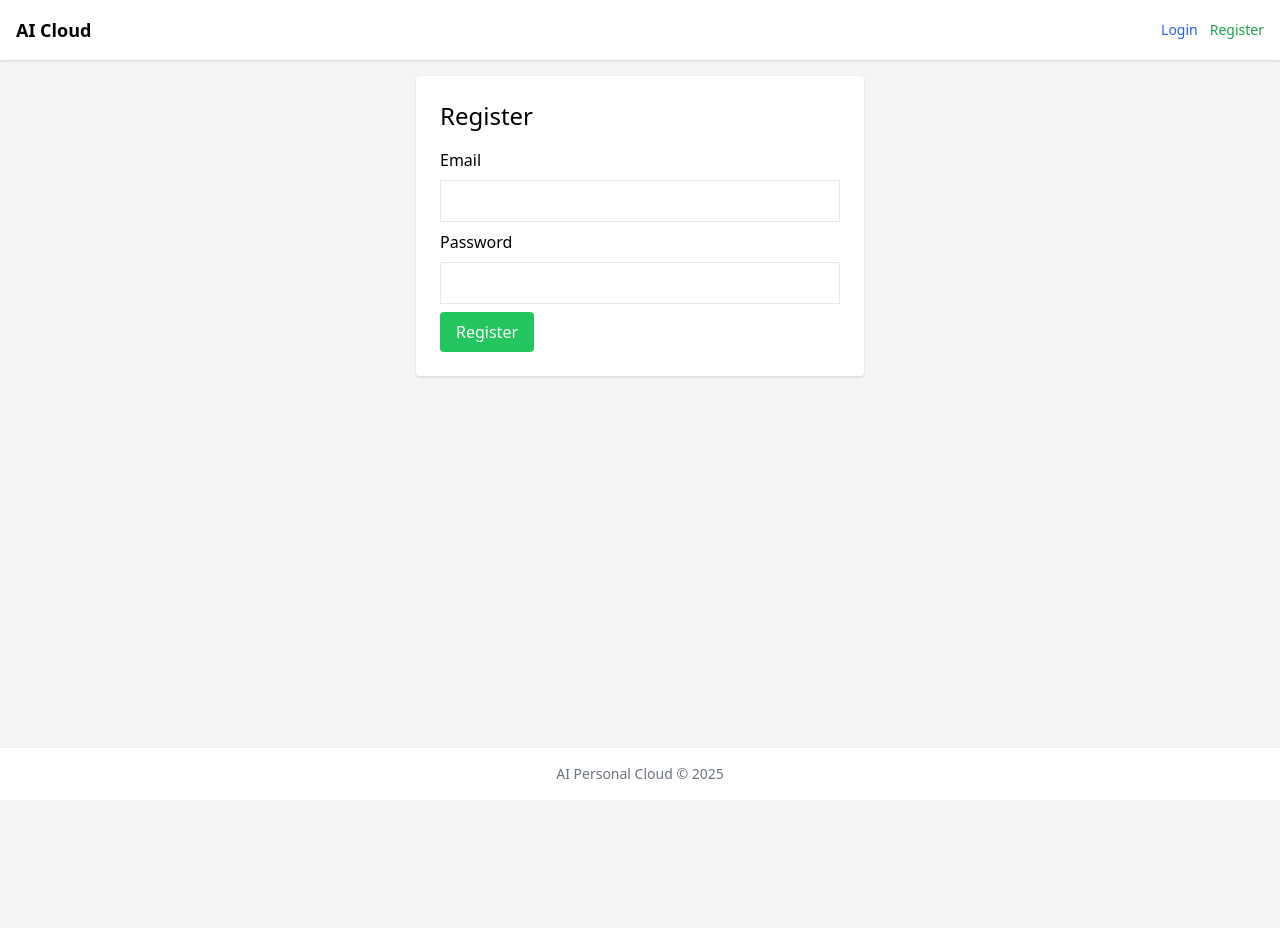
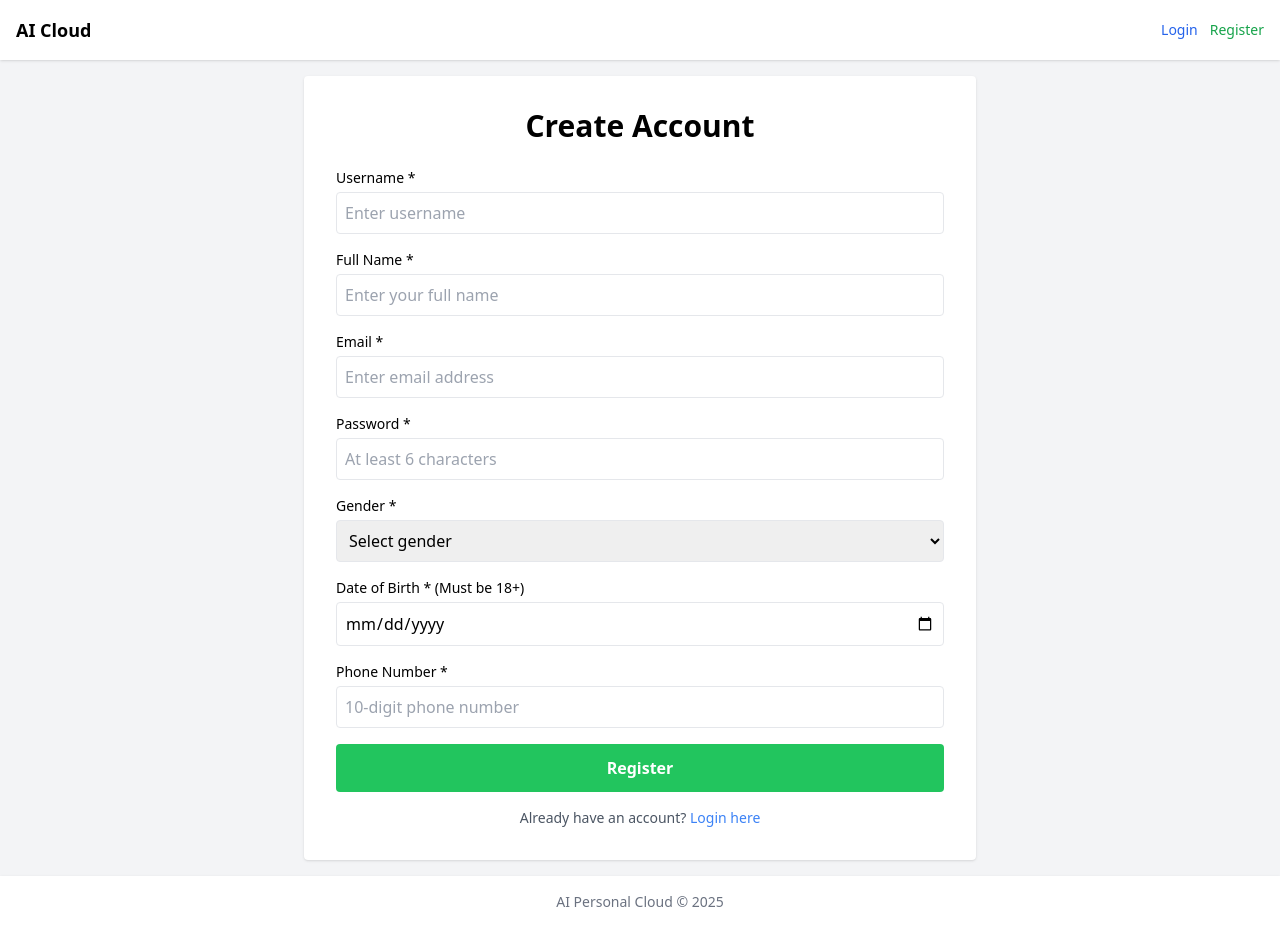
Before and after one commit to Akshat5rawat/Ai-Powered-Personal-Cloud-Storage, a React (Create React App) app in the folder frontend/: page /register in a window 1280 px wide. Before the commit the page ends 800 px from the top, so only its background shows below. Built offline with nearby package versions, Linux system fonts and the light colour scheme.

Commit message:
fix bug and update login and register

```diff
--- a/frontend/src/components/Header.js
+++ b/frontend/src/components/Header.js
@@ -13,14 +13,9 @@ export default function Header() {
       setLoggedIn(authenticated);
 
       if (authenticated) {
-        // Try to get user email from token (basic decode)
-        try {
-          const token = localStorage.getItem('token');
-          const payload = JSON.parse(atob(token.split('.')[1]));
-          setUser({ email: localStorage.getItem('userEmail') || 'User' });
-        } catch (e) {
-          setUser({ email: 'User' });
-        }
+        // Get username from localStorage
+        const username = localStorage.getItem('username');
+        setUser({ username: username || 'User' });
       } else {
         setUser(null);
       }
@@ -34,7 +29,7 @@ export default function Header() {
 
   const logout = () => {
     localStorage.removeItem('token');
-    localStorage.removeItem('userEmail');
+    localStorage.removeItem('username');
     setLoggedIn(false);
     setUser(null);
     navigate('/login');
@@ -54,7 +49,7 @@ export default function Header() {
         <div className="ml-auto flex gap-3 items-center">
           {loggedIn ? (
             <>
-              {user && <span className="text-sm text-gray-600">{user.email}</span>}
+              {user && <span className="text-sm text-gray-600">Welcome, {user.username}</span>}
               <button onClick={logout} className="text-sm text-red-600 hover:text-red-800 font-medium">
                 Logout
               </button>
--- a/frontend/src/pages/Dashboard.js
+++ b/frontend/src/pages/Dashboard.js
@@ -1,6 +1,7 @@
 import React, { useState, useEffect } from 'react';
 import { useNavigate } from 'react-router-dom';
 import client from '../api';
+import { isAuthenticated } from '../utils/auth';
 
 export default function Dashboard() {
   const [stats, setStats] = useState({ totalFiles: 0, totalSize: 0 });
@@ -13,8 +14,12 @@ export default function Dashboard() {
   const navigate = useNavigate();
 
   useEffect(() => {
+    if (!isAuthenticated()) {
+      navigate('/login');
+      return;
+    }
     loadDashboardData();
-  }, []);
+  }, [navigate]);
 
   const loadDashboardData = async () => {
     try {
--- a/frontend/src/pages/Login.js
+++ b/frontend/src/pages/Login.js
@@ -11,7 +11,7 @@ export default function Login() {
     try {
       const res = await client.post('/auth/login', form);
       localStorage.setItem('token', res.data.token);
-      localStorage.setItem('userEmail', form.email);
+      localStorage.setItem('username', res.data.username);
       alert('Logged in successfully');
       window.location.href = '/'; // Force reload to update Header state
     } catch (err) {
@@ -20,13 +20,29 @@ export default function Login() {
   };
   return (
     <div className="max-w-md mx-auto bg-white p-6 rounded shadow">
-      <h2 className="text-2xl mb-4">Login</h2>
+      <h2 className="text-2xl font-bold mb-6 text-center">Login</h2>
       <form onSubmit={handle}>
-        <label className="block">Email</label>
-        <input value={form.email} onChange={e => setForm({ ...form, email: e.target.value })} className="border p-2 w-full my-2" />
-        <label className="block">Password</label>
-        <input value={form.password} onChange={e => setForm({ ...form, password: e.target.value })} type="password" className="border p-2 w-full my-2" />
-        <button className="bg-blue-500 text-white px-4 py-2 rounded">Login</button>
+        <label className="block text-sm font-medium mb-1">Username or Email</label>
+        <input
+          value={form.email}
+          onChange={e => setForm({ ...form, email: e.target.value })}
+          className="border p-2 w-full my-2 rounded focus:ring-2 focus:ring-blue-500"
+          placeholder="Enter username or email"
+          required
+        />
+        <label className="block text-sm font-medium mb-1">Password</label>
+        <input
+          value={form.password}
+          onChange={e => setForm({ ...form, password: e.target.value })}
+          type="password"
+          className="border p-2 w-full my-2 rounded focus:ring-2 focus:ring-blue-500"
+          placeholder="Enter password"
+          required
+        />
+        <button className="bg-blue-500 hover:bg-blue-600 text-white px-6 py-3 rounded w-full font-semibold transition mt-2">Login</button>
+        <p className="text-center text-sm text-gray-600 mt-4">
+          Don't have an account? <a href="/register" className="text-blue-500 hover:underline">Register here</a>
+        </p>
       </form>
     </div>
   );
--- a/frontend/src/pages/Register.js
+++ b/frontend/src/pages/Register.js
@@ -3,29 +3,160 @@ import client from '../api';
 import { useNavigate } from 'react-router-dom';
 
 export default function Register() {
-  const [form, setForm] = useState({ email: '', password: '' });
+  const [form, setForm] = useState({
+    username: '',
+    fullName: '',
+    email: '',
+    password: '',
+    gender: '',
+    dob: '',
+    phoneNo: ''
+  });
   const navigate = useNavigate();
+
+  const calculateAge = (dob) => {
+    const birthDate = new Date(dob);
+    const age = Math.floor((new Date() - birthDate) / (365.25 * 24 * 60 * 60 * 1000));
+    return age;
+  };
+
   const handle = async (e) => {
     e.preventDefault();
+
+    // Validate all fields
+    if (!form.username || !form.fullName || !form.email || !form.password || !form.gender || !form.dob || !form.phoneNo) {
+      alert('Please fill in all fields');
+      return;
+    }
+
+    // Validate age
+    const age = calculateAge(form.dob);
+    if (age < 18) {
+      alert('You must be at least 18 years old to register');
+      return;
+    }
+
+    // Validate password length
+    if (form.password.length < 6) {
+      alert('Password must be at least 6 characters long');
+      return;
+    }
+
+    // Validate phone number format
+    const phoneRegex = /^[0-9]{10}$/;
+    if (!phoneRegex.test(form.phoneNo)) {
+      alert('Please enter a valid 10-digit phone number');
+      return;
+    }
+
     try {
       const res = await client.post('/auth/register', form);
       localStorage.setItem('token', res.data.token);
-      localStorage.setItem('userEmail', form.email);
+      localStorage.setItem('username', form.username);
       alert('Registered and logged in successfully');
       window.location.href = '/'; // Force reload to update Header state
     } catch (err) {
       alert('Failed to register: ' + (err.response?.data?.message || err.message));
     }
   };
+
   return (
-    <div className="max-w-md mx-auto bg-white p-6 rounded shadow">
-      <h2 className="text-2xl mb-4">Register</h2>
-      <form onSubmit={handle}>
-        <label className="block">Email</label>
-        <input value={form.email} onChange={e => setForm({ ...form, email: e.target.value })} className="border p-2 w-full my-2" />
-        <label className="block">Password</label>
-        <input value={form.password} onChange={e => setForm({ ...form, password: e.target.value })} type="password" className="border p-2 w-full my-2" />
-        <button className="bg-green-500 text-white px-4 py-2 rounded">Register</button>
+    <div className="max-w-2xl mx-auto bg-white p-8 rounded shadow">
+      <h2 className="text-3xl font-bold mb-6 text-center">Create Account</h2>
+      <form onSubmit={handle} className="space-y-4">
+        <div>
+          <label className="block text-sm font-medium mb-1">Username *</label>
+          <input
+            value={form.username}
+            onChange={e => setForm({ ...form, username: e.target.value })}
+            className="border p-2 w-full rounded focus:ring-2 focus:ring-blue-500"
+            placeholder="Enter username"
+            required
+          />
+        </div>
+
+        <div>
+          <label className="block text-sm font-medium mb-1">Full Name *</label>
+          <input
+            value={form.fullName}
+            onChange={e => setForm({ ...form, fullName: e.target.value })}
+            className="border p-2 w-full rounded focus:ring-2 focus:ring-blue-500"
+            placeholder="Enter your full name"
+            required
+          />
+        </div>
+
+        <div>
+          <label className="block text-sm font-medium mb-1">Email *</label>
+          <input
+            type="email"
+            value={form.email}
+            onChange={e => setForm({ ...form, email: e.target.value })}
+            className="border p-2 w-full rounded focus:ring-2 focus:ring-blue-500"
+            placeholder="Enter email address"
+            required
+          />
+        </div>
+
+        <div>
+          <label className="block text-sm font-medium mb-1">Password *</label>
+          <input
+            value={form.password}
+            onChange={e => setForm({ ...form, password: e.target.value })}
+            type="password"
+            className="border p-2 w-full rounded focus:ring-2 focus:ring-blue-500"
+            placeholder="At least 6 characters"
+            required
+          />
+        </div>
+
+        <div>
+          <label className="block text-sm font-medium mb-1">Gender *</label>
+          <select
+            value={form.gender}
+            onChange={e => setForm({ ...form, gender: e.target.value })}
+            className="border p-2 w-full rounded focus:ring-2 focus:ring-blue-500"
+            required
+          >
+            <option value="">Select gender</option>
+            <option value="male">Male</option>
+            <option value="female">Female</option>
+            <option value="other">Other</option>
+          </select>
+        </div>
+
+        <div>
+          <label className="block text-sm font-medium mb-1">Date of Birth * (Must be 18+)</label>
+          <input
+            type="date"
+            value={form.dob}
+            onChange={e => setForm({ ...form, dob: e.target.value })}
+            className="border p-2 w-full rounded focus:ring-2 focus:ring-blue-500"
+            max={new Date(new Date().setFullYear(new Date().getFullYear() - 18)).toISOString().split('T')[0]}
+            required
+          />
+        </div>
+
+        <div>
+          <label className="block text-sm font-medium mb-1">Phone Number *</label>
+          <input
+            type="tel"
+            value={form.phoneNo}
+            onChange={e => setForm({ ...form, phoneNo: e.target.value })}
+            className="border p-2 w-full rounded focus:ring-2 focus:ring-blue-500"
+            placeholder="10-digit phone number"
+            pattern="[0-9]{10}"
+            required
+          />
+        </div>
+
+        <button className="bg-green-500 hover:bg-green-600 text-white px-6 py-3 rounded w-full font-semibold transition">
+          Register
+        </button>
+
+        <p className="text-center text-sm text-gray-600 mt-4">
+          Already have an account? <a href="/login" className="text-blue-500 hover:underline">Login here</a>
+        </p>
       </form>
     </div>
   );
```
